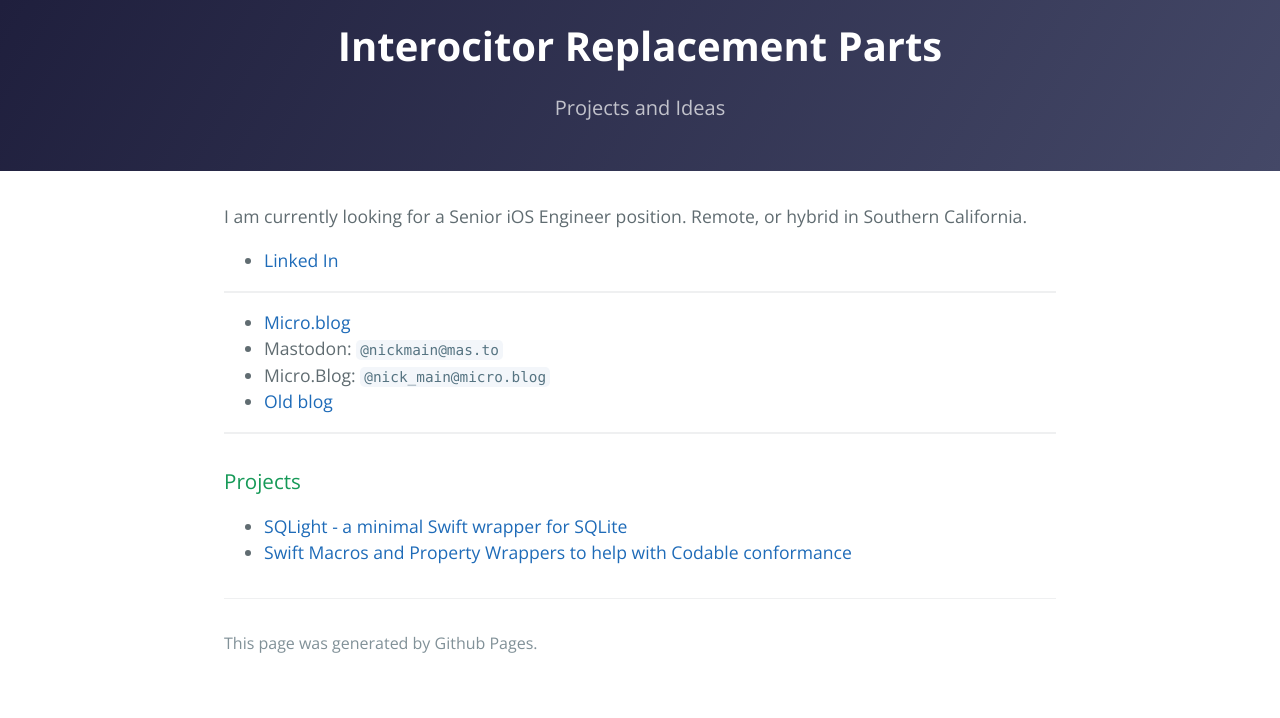
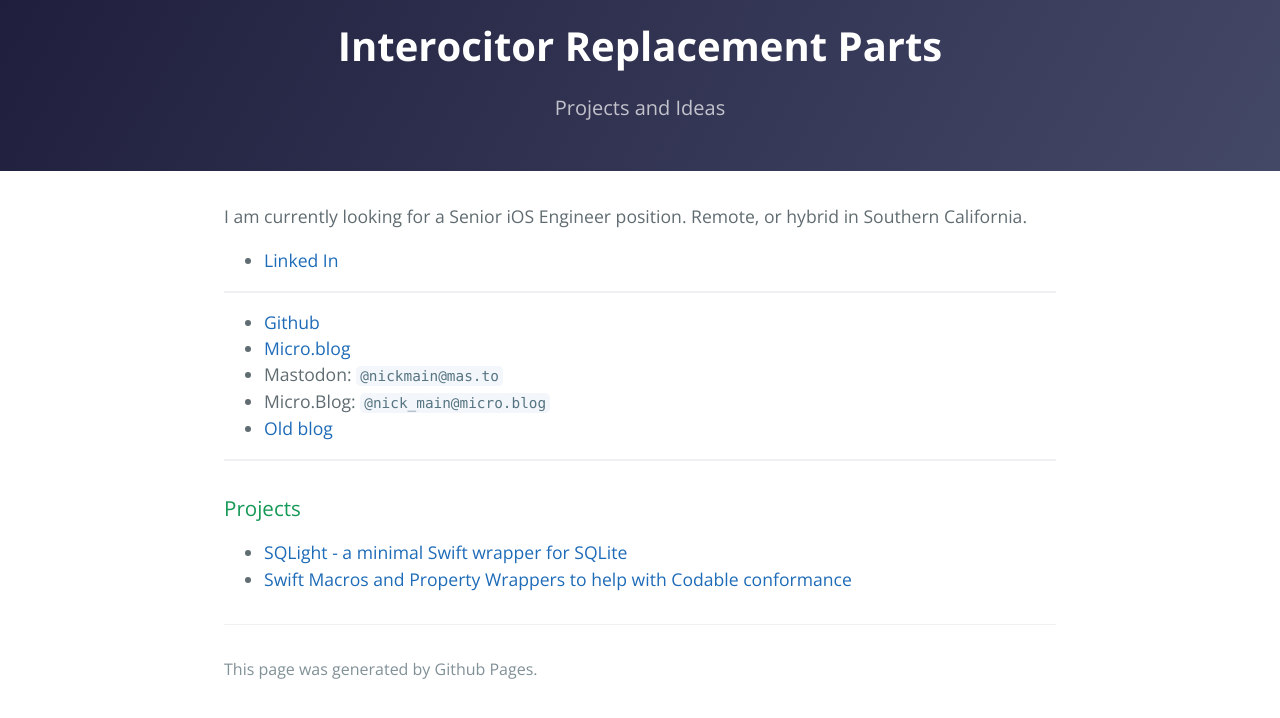
Before and after one commit to nickmain/nickmain.github.io, a Jekyll site: the page built from index.md, in a window 1280 px wide. Shown: the top 718 px of the page. Built offline with Jekyll 4.4.1, drawn with Linux system fonts in a browser that asks for light colours; our own code applies the rules of GitHub Pages for plain Markdown files.

Commit message:
Update index.md

```diff
--- a/index.md
+++ b/index.md
@@ -5,6 +5,7 @@ Remote, or hybrid in Southern California.
 
 ---
 
+* [Github](https://github.com/nickmain)
 * [Micro.blog](https://nick-main.micro.blog)
 * Mastodon: `@nickmain@mas.to`
 * Micro.Blog: `@nick_main@micro.blog`
```
